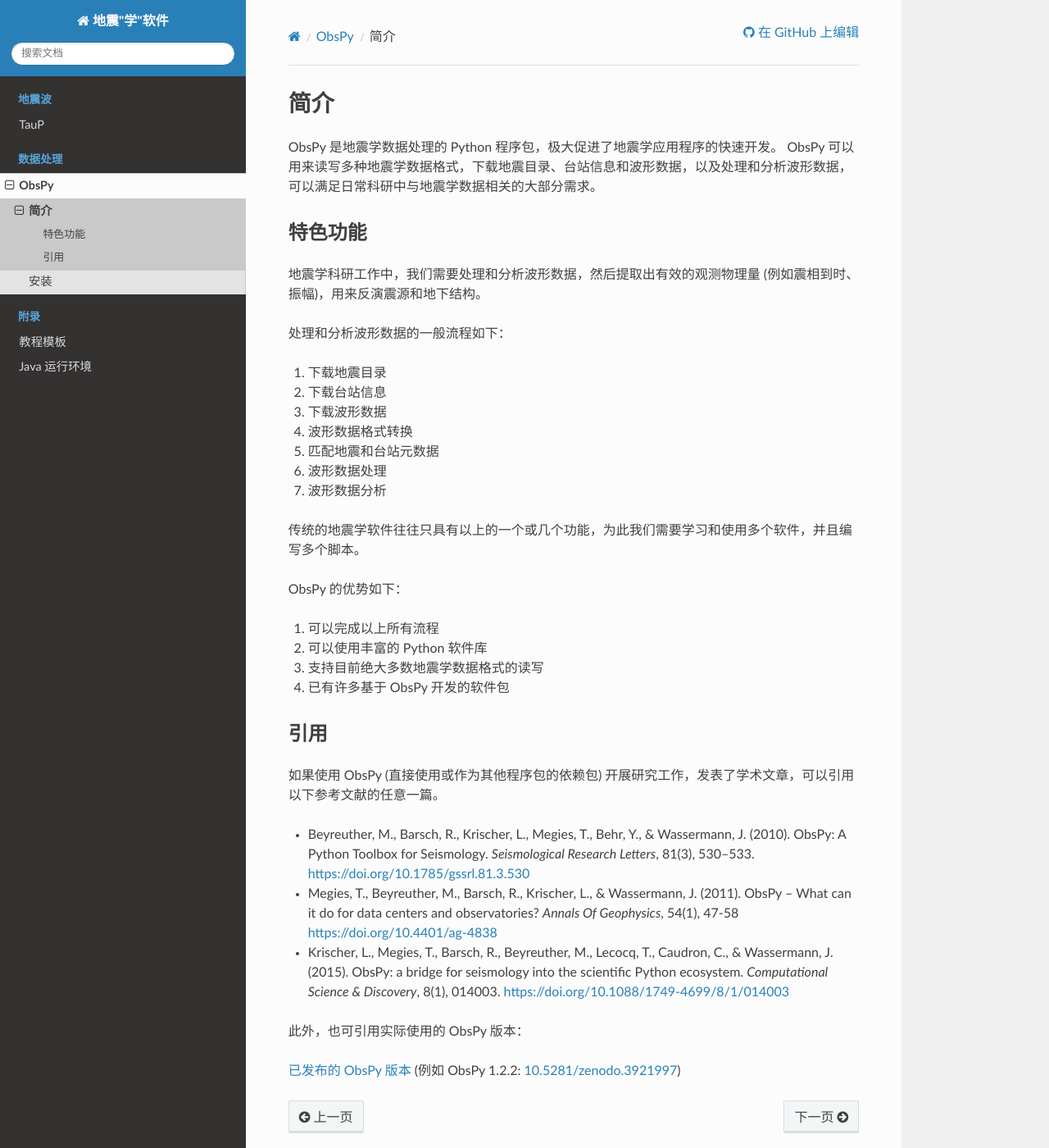
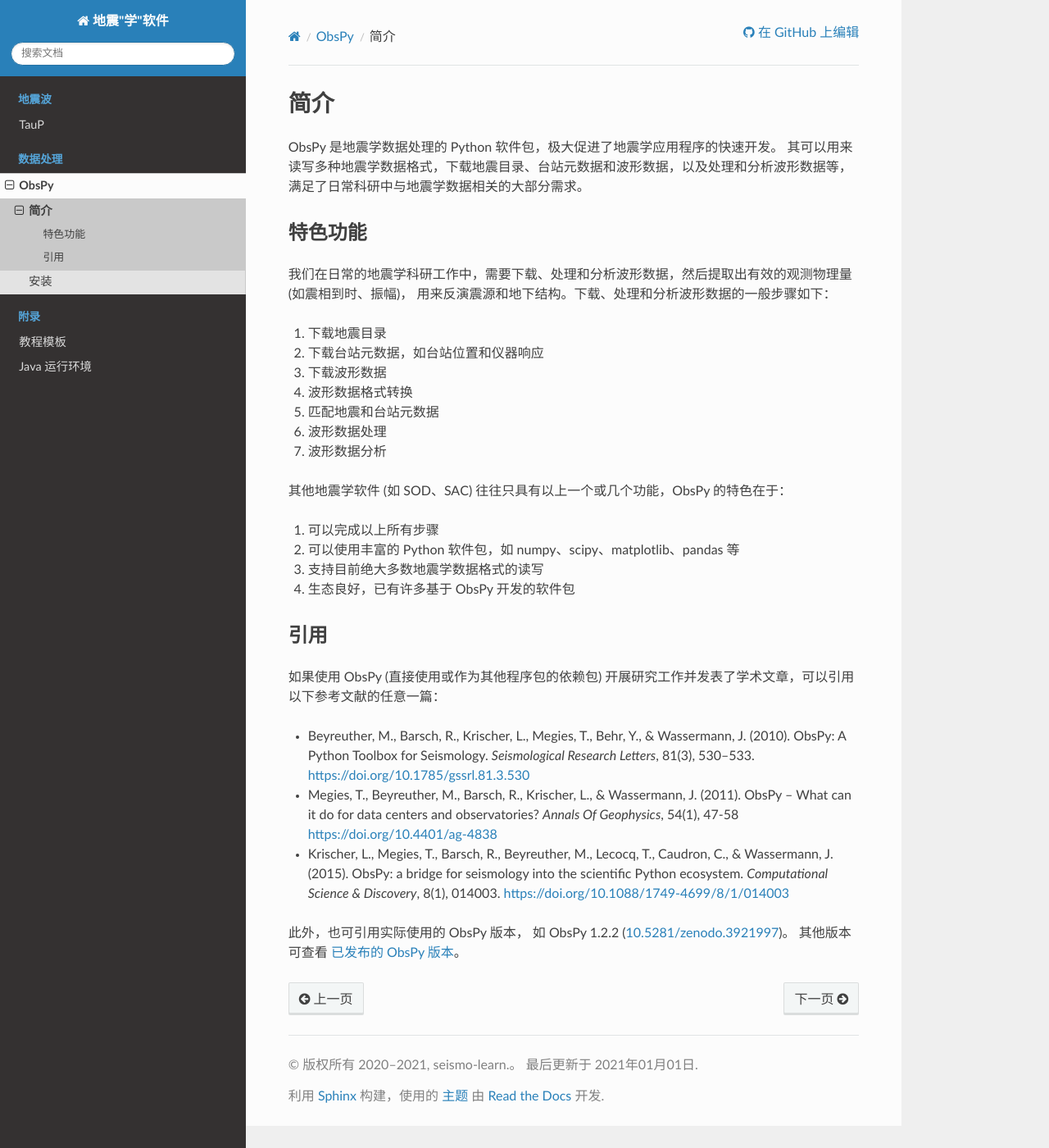
Before and after one commit to seismo-learn/software, a Sphinx documentation site: the page built from source/obspy/introduction.rst, in a window 1280 px wide and 1400 px high. Shown: the whole window at 82% size. Built offline with Sphinx 7.4.7 and the Read the Docs theme 2.0.0, drawn with Linux system fonts in a browser that asks for light colours.

Commit message:
Update ObsPy introduction and install instruction

```diff
--- a/source/obspy/index.rst
+++ b/source/obspy/index.rst
@@ -14,7 +14,7 @@
 ----
 
 :教程贡献者: `姚家园 <https://github.com/core-man>`__ (作者)、`田冬冬 <https://me.seisman.info/>`__ (审稿)
-:教程更新日期: 2020-12-31
+:教程更新日期: 2021-01-01
 
 ----
 
--- a/source/obspy/introduction.rst
+++ b/source/obspy/introduction.rst
@@ -1,38 +1,35 @@
 简介
 ====
 
-ObsPy 是地震学数据处理的 Python 程序包，极大促进了地震学应用程序的快速开发。
-ObsPy 可以用来读写多种地震学数据格式，下载地震目录、台站信息和波形数据，以及处理和分析波形数据，
-可以满足日常科研中与地震学数据相关的大部分需求。
+ObsPy 是地震学数据处理的 Python 软件包，极大促进了地震学应用程序的快速开发。
+其可以用来读写多种地震学数据格式，下载地震目录、台站元数据和波形数据，以及处理和分析波形数据等，
+满足了日常科研中与地震学数据相关的大部分需求。
 
 特色功能
 --------
 
-地震学科研工作中，我们需要处理和分析波形数据，然后提取出有效的观测物理量 (例如震相到时、振幅)，用来反演震源和地下结构。
-
-处理和分析波形数据的一般流程如下：
+我们在日常的地震学科研工作中，需要下载、处理和分析波形数据，然后提取出有效的观测物理量 (如震相到时、振幅)，
+用来反演震源和地下结构。下载、处理和分析波形数据的一般步骤如下：
 
 1. 下载地震目录
-2. 下载台站信息
+2. 下载台站元数据，如台站位置和仪器响应
 3. 下载波形数据
 4. 波形数据格式转换
 5. 匹配地震和台站元数据
 6. 波形数据处理
 7. 波形数据分析
 
-传统的地震学软件往往只具有以上的一个或几个功能，为此我们需要学习和使用多个软件，并且编写多个脚本。
+其他地震学软件 (如 SOD、SAC) 往往只具有以上一个或几个功能，ObsPy 的特色在于：
 
-ObsPy 的优势如下：
-
-1. 可以完成以上所有流程
-2. 可以使用丰富的 Python 软件库
+1. 可以完成以上所有步骤
+2. 可以使用丰富的 Python 软件包，如 numpy、scipy、matplotlib、pandas 等
 3. 支持目前绝大多数地震学数据格式的读写
-4. 已有许多基于 ObsPy 开发的软件包
+4. 生态良好，已有许多基于 ObsPy 开发的软件包
 
 引用
 ----
 
-如果使用 ObsPy (直接使用或作为其他程序包的依赖包) 开展研究工作，发表了学术文章，可以引用以下参考文献的任意一篇。
+如果使用 ObsPy (直接使用或作为其他程序包的依赖包) 开展研究工作并发表了学术文章，可以引用以下参考文献的任意一篇：
 
 - Beyreuther, M., Barsch, R., Krischer, L., Megies, T., Behr, Y., & Wassermann, J. (2010).
   ObsPy: A Python Toolbox for Seismology.
@@ -49,7 +46,6 @@
   *Computational Science & Discovery*, 8(1), 014003.
   https://doi.org/10.1088/1749-4699/8/1/014003
 
-此外，也可引用实际使用的 ObsPy 版本：
-
-`已发布的 ObsPy 版本 <https://zenodo.org/search?ln=en&p=obspy&sort=mostrecent>`__
-(例如 ObsPy 1.2.2: `10.5281/zenodo.3921997 <http://dx.doi.org/10.5281/zenodo.3921997>`__)
+此外，也可引用实际使用的 ObsPy 版本，
+如 ObsPy 1.2.2 (`10.5281/zenodo.3921997 <http://dx.doi.org/10.5281/zenodo.3921997>`__)。
+其他版本可查看 `已发布的 ObsPy 版本 <https://zenodo.org/search?ln=en&p=obspy&sort=mostrecent>`__。
```
Also changed, not shown: source/obspy/install.rst (+11 -12 lines).
